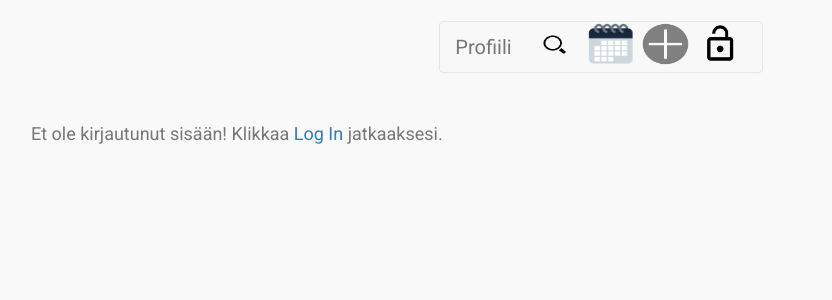
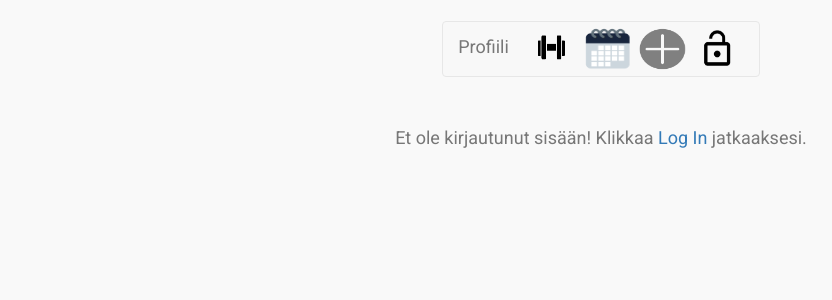
Before and after one commit to npuh/TrainWithMe, a React (Create React App) app in the folder ViimeinenToivo/ClientApp/: page /home in a window 1280 px wide. Shown: the top 300 px of the page, without its empty margins (39-871 px from the left). Built offline with nearby package versions, Linux system fonts and the light colour scheme; what auth0-js would draw is missing.

Commit message:
Ulkoasua, treenisivu, kuva, workoutin layout

```diff
--- a/ViimeinenToivo/ClientApp/src/App.css
+++ b/ViimeinenToivo/ClientApp/src/App.css
@@ -10,11 +10,9 @@
 
 /* Navbar links on mouse-over */
 .navbar a:hover {
-    background-color: #0993bc;
+    background-color: lightgrey !important;
 }
-.navitesti a:hover {
-    background-color: #0993bc;
-}
+
 
 /* Current/active navbar link */
 /*.active {
@@ -26,10 +24,3 @@
     margin-top: 1em;
     max-width: 50em;
 }
-.profile {
-    font-size: 2em;
-    padding: 15px;
-}
-.naviloota{
-
-}
--- a/ViimeinenToivo/ClientApp/src/App.js
+++ b/ViimeinenToivo/ClientApp/src/App.js
@@ -6,6 +6,7 @@ import kalenteri from './Components/kalenteri.png';
 import plus from './Components/plus.png';
 import login from './Components/login.png';
 import logout from './Components/logout.png';
+import barbel from './Components/barbel.png';
 
 
 class App extends React.Component {
@@ -34,15 +35,15 @@ class App extends React.Component {
                     <Navbar.Header>
                         <div className="naviloota">
                             <Navbar.Brand>
-                                <a href="profiili" className="profile">Profiili</a>
+                                <a href="/profile" className="profiili" >Profiili</a>
                             </Navbar.Brand>
 
-                        <a href="/search">
+                        <a href="/train">
                         <input
                             type="image"
-                            className="etsinappula"
-                            src={etsi}
-                            onClick={this.goTo.bind(this, 'search')}
+                            className="puntti"
+                            src={barbel}
+                            onClick={this.goTo.bind(this, 'train')}
                          />
                          </a>
                         <a href="/calendar">
--- a/ViimeinenToivo/ClientApp/src/Components/Calendar.css
+++ b/ViimeinenToivo/ClientApp/src/Components/Calendar.css
@@ -224,7 +224,7 @@ main {
     }
 
     .calendar .body .cell:hover .bg, .calendar .body .selected .bg {
-        opacity: 0.05;
+        opacity: 0.15;
         transition: .5s ease-in;
     }
 
--- a/ViimeinenToivo/ClientApp/src/Components/Stopwatch.js
+++ b/ViimeinenToivo/ClientApp/src/Components/Stopwatch.js
@@ -72,7 +72,7 @@ class TimeElapsed extends React.Component {
         return {
             min: Math.floor(seconds / 60).toString(),
             sec: Math.floor(seconds % 60).toString(),
-            msec: (seconds % 1).toFixed(3).substring(2)
+            msec: (seconds % 1).toFixed(2).substring(2)
         };
     }
     render() {
--- a/ViimeinenToivo/ClientApp/src/Components/Style.css
+++ b/ViimeinenToivo/ClientApp/src/Components/Style.css
@@ -42,3 +42,8 @@ padding: 5px 10px;
     /*display: inline-block;*/
     padding: 0px 0px;
 }
+.puntti {
+    height: 50px;
+    width: 55px;
+    padding: 5px 10px;
+}
--- /dev/null
+++ b/ViimeinenToivo/ClientApp/src/Components/Train.js
@@ -0,0 +1,16 @@
+import React, { Component } from 'react';
+import Stopwatch from './Stopwatch';
+import Workout from './Workout';
+
+class Train extends Component {
+    render() {
+        return (
+            <div>
+
+                <Stopwatch/>
+            </div>
+            );
+    }
+}
+
+export default Train;
--- a/ViimeinenToivo/ClientApp/src/Components/Workout.css
+++ b/ViimeinenToivo/ClientApp/src/Components/Workout.css
@@ -1,6 +1,6 @@
 body {
 }
 
-.activitiesList{
+.rivi {
     border: 1px solid #808080;
 }
--- a/ViimeinenToivo/ClientApp/src/Components/Workout.js
+++ b/ViimeinenToivo/ClientApp/src/Components/Workout.js
@@ -2,7 +2,7 @@ import React, { Component } from "react";
 import $ from "jquery";
 import ActivityForm from './ActivityForm';
 import ActivitiesList from "./ActivitiesList";
-
+import './Workout.css';
 
 const apiurl = "api/Activities";
 
@@ -71,12 +71,20 @@ class Workout extends Component {
 
     render() {
         return (
-            <div className="User">
-                <ActivitiesList className="activitiesList"
-                    userdata={this.state.userdata}
-                    remove={this.deleteActivity}
-                />
-                <ActivityForm saveActivity={this.newActivity} />
+            <div class="container">
+                <div class="row align-items-start">
+                    <div class="col">
+                        <ActivitiesList className="activitiesList"
+                            userdata={this.state.userdata}
+                            remove={this.deleteActivity}
+                        />
+                    </div>
+                    <div class="col">
+                        <ActivityForm saveActivity={this.newActivity} />
+                    </div>
+
+                </div>
+
             </div>
         );
     }
--- a/ViimeinenToivo/ClientApp/src/Home/Home.js
+++ b/ViimeinenToivo/ClientApp/src/Home/Home.js
@@ -9,7 +9,7 @@ class Home extends Component {
         return (
             <div className="container">
                 {
-                    isAuthenticated() && <h4>Olet kirjautunut sisään</h4>
+                    isAuthenticated() && <h4>Olet kirjautunut sisään!</h4>
                 }
                 {
                     !isAuthenticated() && <h4>Et ole kirjautunut sisään! Klikkaa{' '}
--- a/ViimeinenToivo/ClientApp/src/routes.js
+++ b/ViimeinenToivo/ClientApp/src/routes.js
@@ -9,6 +9,7 @@ import Search from './Components/Search';
 import Calendar from './Components/Calendar';
 import Profile from './Components/Profile';
 import Workout from './Components/Workout';
+import Train from './Components/Train';
 
 const auth = new Auth();
 
@@ -45,11 +46,11 @@ export const makeMainRoutes = () => {
                             <Calendar auth={auth} {...props} />
                         )
                 )} />
-                <Route path="/search" render={(props) => (
+                <Route path="/train" render={(props) => (
                     !auth.isAuthenticated() ? (
                         <Redirect to="/home" />
                     ) : (
-                            <Search auth={auth} {...props} />
+                            <Train auth={auth} {...props} />
                         )
                 )} />
                 <Route path="/callback" render={(props) => {
```
Also changed, not shown: ViimeinenToivo/ClientApp/src/Components/barbel.png (added), 1 other file (tests, documents, lock files or other folders). Lines whose indentation alone changed are shown as unchanged.
